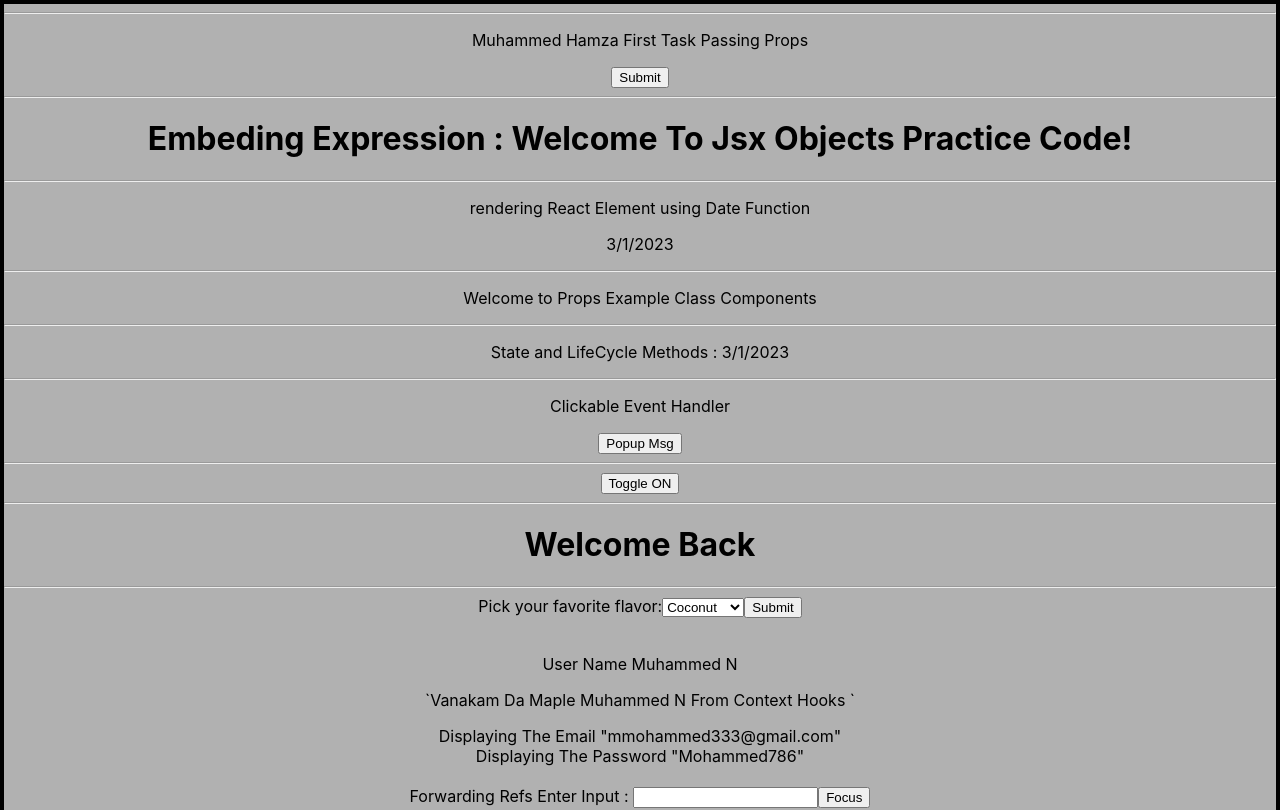
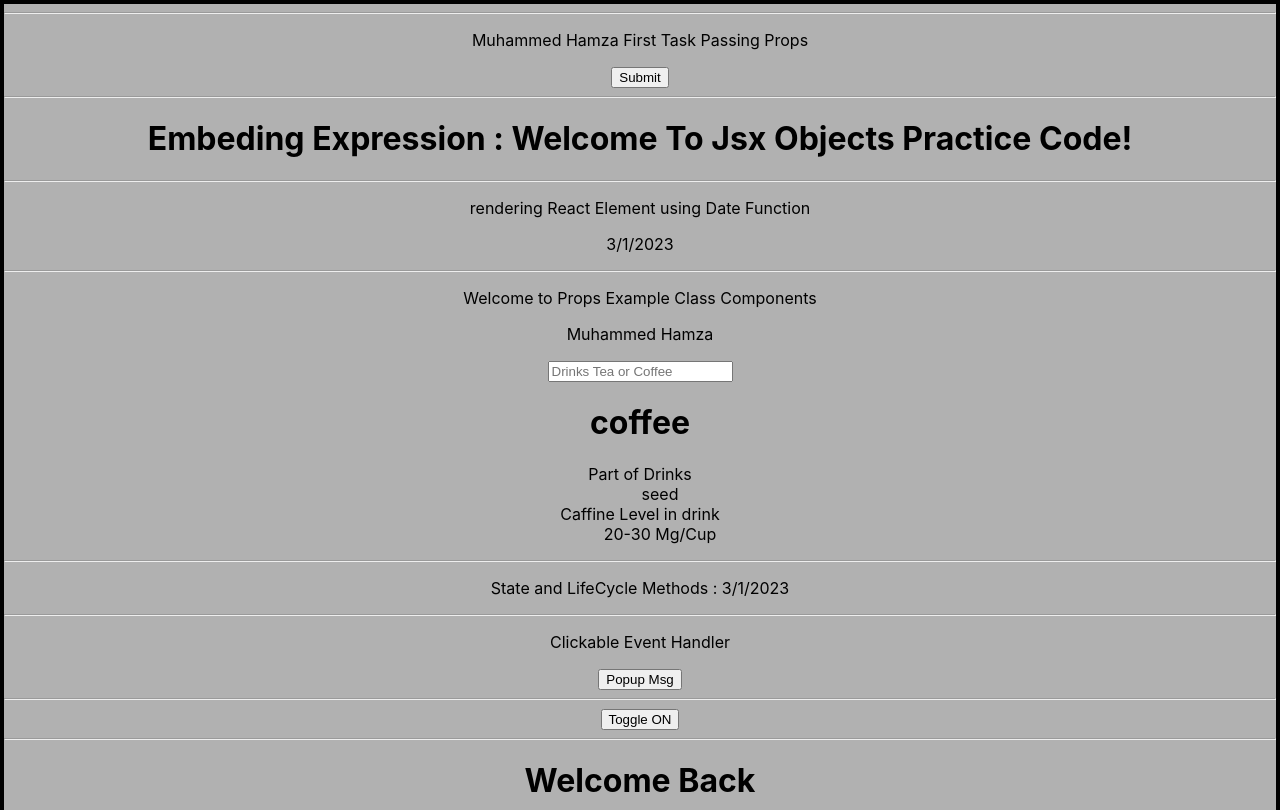
Before and after one commit to Mdhamza77/ReactPractice--Complete, a React (Create React App) app: page /comp-prop in a window 1280 px wide. Shown: the top 810 px of the page. Built offline with nearby package versions, Linux system fonts and the light colour scheme.

Commit message:
LIfting state up and conditional render

```diff
--- /dev/null
+++ b/src/components/comp-props/Drinks.jsx
@@ -0,0 +1,27 @@
+import React from "react";
+
+const Drinks = ({ name }) => {
+  let part, caffine;
+  if (name == "tea") {
+    part = "leaf";
+    caffine = "15-20 Mg/Cup";
+  } else if ((name = "coffee")) {
+    part = "seed";
+    caffine = "20-30 Mg/Cup";
+  } else {
+    return null
+  }
+  return (
+    <div>
+        <h1>{name}</h1>
+      <dl>
+         <dt>Part of Drinks</dt>
+         <dd>{part}</dd>
+         <dt>Caffine Level in drink</dt>
+         <dd>{caffine}</dd>
+      </dl>
+    </div>
+  );
+};
+
+export default Drinks;
--- a/src/components/comp-props/index.jsx
+++ b/src/components/comp-props/index.jsx
@@ -1,12 +1,16 @@
-import React from 'react';
+import React, { useState } from 'react';
+import Drinks from './Drinks';
 import Task1 from './task1';
 import Task2 from './task2';
 
 const PIndex = () => {
+    const [name , setName] = useState("")
     return (
         <div>
             <Task1 name ="Props Example Class Components" />
             <Task2/>
+            <input onChange={(e) => setName(e.target.value)} placeholder='Drinks Tea or Coffee'  />
+            <Drinks name={name}/>
         </div>
     );
 }
--- a/src/components/comp-props/task1.jsx
+++ b/src/components/comp-props/task1.jsx
@@ -1,10 +1,12 @@
 import React, { Component } from 'react';
+import Task2 from './task2';
 
 class Task1 extends Component {
     render() {
         return (
             <div>
                 <p>Welcome to {this.props.name}</p>
+                <Task2 isloading={true} name ="Muhammed Hamza" />
             </div>
         );
     }
--- a/src/components/comp-props/task2.jsx
+++ b/src/components/comp-props/task2.jsx
@@ -1,11 +1,14 @@
 import React from 'react';
 
-const Task2 = () => {
+const Task2 = ({name , isloading}) => {
     return (
         <div>
-
+           <p> {
+            isloading ? name : false
+            } </p>
         </div>
     );
 }
 
+
 export default Task2;
```
